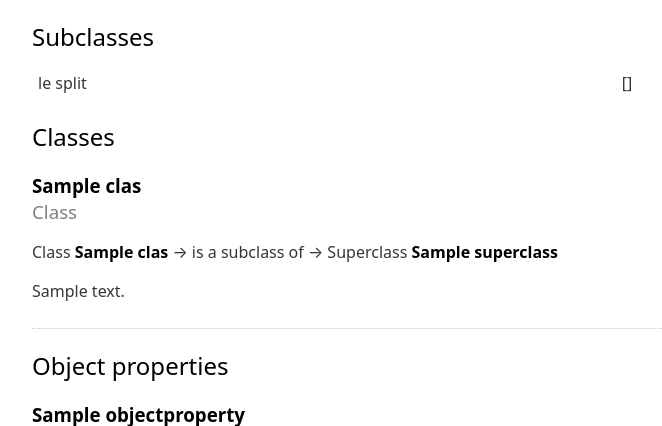
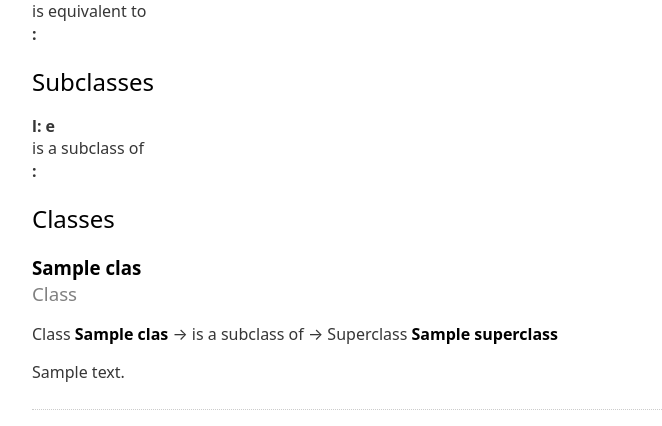
Before and after one commit to robertbrook/ttl2html, a Flask app: template templates/index.html in a window 1280 px wide. Shown: the part 405-831 px from the top of the page, without its empty margins (208-870 px from the left). Run offline with Flask 2, Linux system fonts and the light colour scheme; the template is opened without the code that fills it: most values are stand-ins (such as "Sample title", 1, 10 or a date in 2020); parts of the project's set-up code (start-up, migrations or seed data) failed here and were passed over.

Commit message:
Formatting subclasses

```diff
--- a/templates/index.html
+++ b/templates/index.html
@@ -78,7 +78,7 @@
 {% for equivalentClass in equivalentClasses|sort %}
 <p>
 <b>{{ equivalentClass.0.split('/')[4:][0] }}: {{ equivalentClass.0.split('/')[4:][1] }}</b>
-is equivalent to
+<br>is equivalent to</br>
 <b>{{ equivalentClass.2.split('/')[4:][0] }}: {{ equivalentClass.2.split('/')[4:][1] }}</b>
 </p>
 {% endfor %}
@@ -87,17 +87,18 @@
 {% endif %}
 
 {% if subClasses %}
-<table id="subclasses">
+<section id="subclasses">
 <h2>Subclasses</h2>
 
 {% for subClass in subClasses|sort %}
-<tr>
-<td>{{ subClass.0.split('/')[4:] }}</td>
-<td>{{ subClass.2.split('/')[4:] }}</td>
-</tr>
+<p>
+<b>{{ subClass.0.split('/')[4:][0] }}: {{ subClass.0.split('/')[4:][1] }}</b>
+<br>is a subclass of<br>
+<b>{{ subClass.2.split('/')[4:][0] }}: {{ subClass.2.split('/')[4:][1] }}</b>
+</p>
 {% endfor %}
 
-</table>
+</section>
 {% endif %}
 
 {% if classes %}
```
